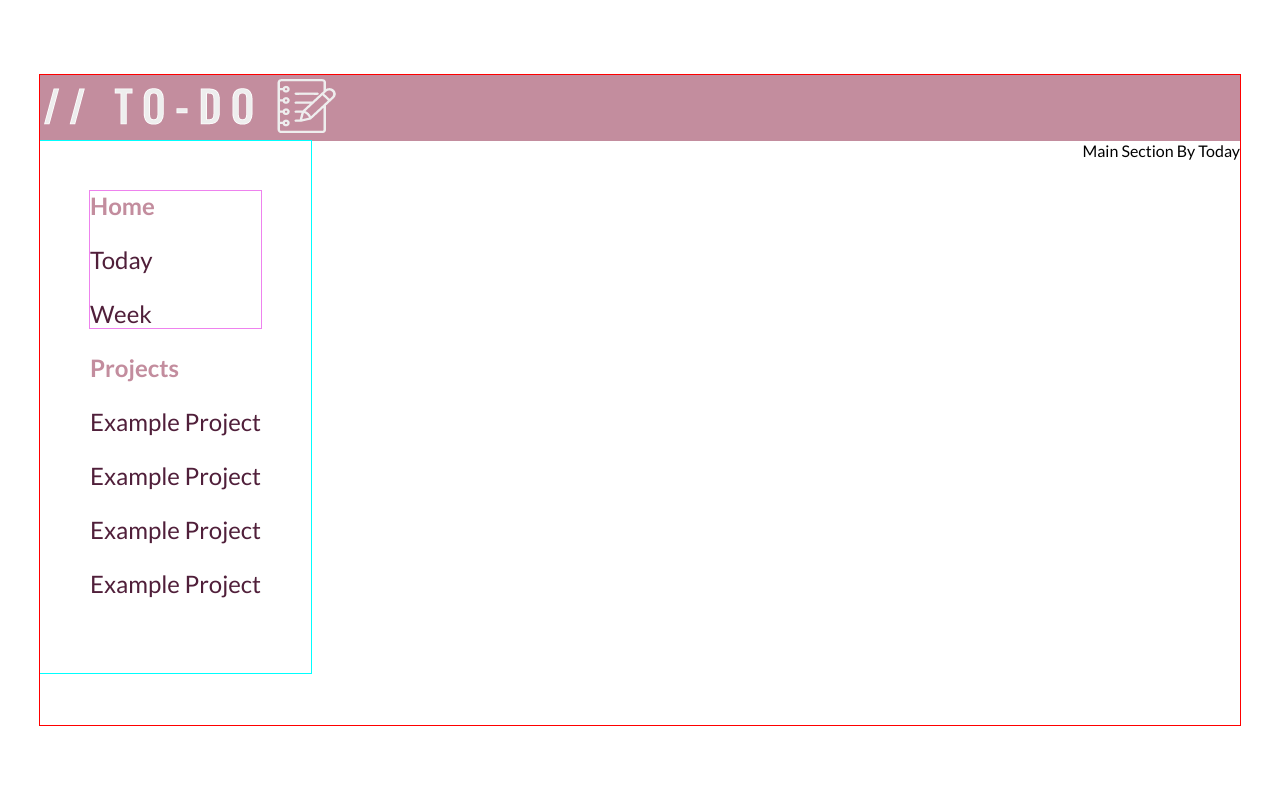
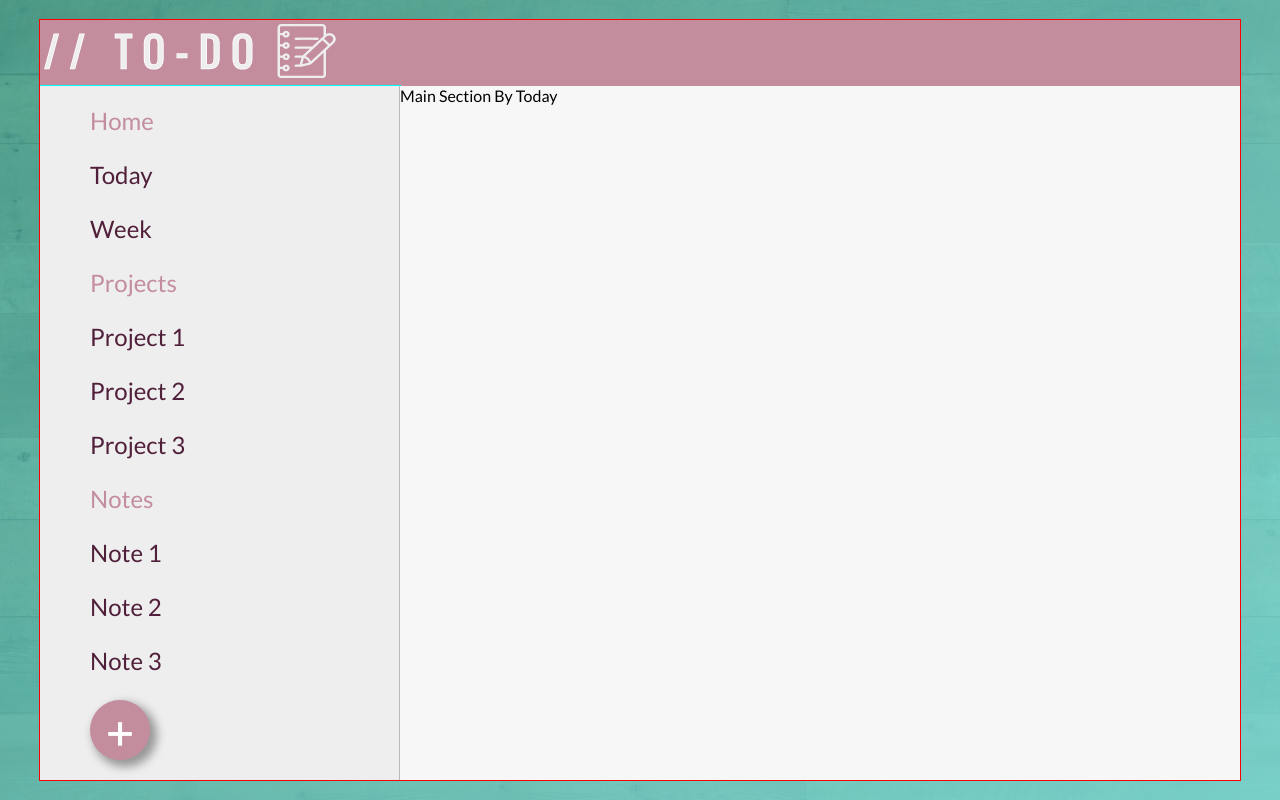
Before and after one commit to AbhishekDevJr/Workiify, a React (Create React App) app in the folder workiify/: page / in a window 1280 px wide. Built offline with nearby package versions, Linux system fonts and the light colour scheme.

Commit message:
Added Notes and Antd Modal

```diff
--- a/workiify/package.json
+++ b/workiify/package.json
@@ -11,6 +11,7 @@
     "@types/node": "^16.18.52",
     "@types/react": "^18.2.21",
     "@types/react-dom": "^18.2.7",
+    "antd": "^5.9.4",
     "react": "^18.2.0",
     "react-dom": "^18.2.0",
     "react-redux": "^8.1.3",
--- a/workiify/src/App.css
+++ b/workiify/src/App.css
@@ -2,4 +2,6 @@
     min-height: 100vh;
     display : flex;
     align-items: center;
+    background-image: linear-gradient(to right bottom, rgba(59, 163, 149, 0.8), rgba(117, 216, 213, 0.9)), url(Assets/wood-bg.jpg);
+    background-size: contain;
 }
--- a/workiify/src/components/MainSection/MainSection.tsx
+++ b/workiify/src/components/MainSection/MainSection.tsx
@@ -3,11 +3,11 @@
 import { useSelector } from 'react-redux';
 
 function MainSection() {
-  const mainRender = useSelector((state: any) => state);
-  console.log('state--->', mainRender.mainRender);
+  const mainRender = useSelector((state: any) => state.mainRender);
+  console.log('state--->', mainRender);
   return (
     <div className='container-main-section'>
-      {mainRender.mainRender.byToday ? (<div>Main Section By Today</div>) : (<div>Main Section By Week</div>)}
+      {mainRender.byToday ? (<div>Main Section By Today</div>) : (<div>Main Section By Week</div>)}
     </div>
   )
 }
--- a/workiify/src/components/MainSection/mainsection.scss
+++ b/workiify/src/components/MainSection/mainsection.scss
@@ -0,0 +1,3 @@
+.container-main-section{
+    background-color: #f7f7f7;
+}
--- a/workiify/src/components/Sidebar/Sidebar.tsx
+++ b/workiify/src/components/Sidebar/Sidebar.tsx
@@ -1,22 +1,65 @@
-import React from 'react'
+import React, { useState } from 'react'
 import './sidebar.scss';
 import { today, week } from '../../Features/mainRenderSlice';
 import { useDispatch } from 'react-redux';
+import { Button, Modal } from 'antd';
+
+type dataDummy = {
+    name: string,
+    desc: string
+};
+
+const dummyProjects: dataDummy[] = [
+    {
+        name: 'Project 1',
+        desc: ''
+    },
+    {
+        name: 'Project 2',
+        desc: ''
+    },
+    {
+        name: 'Project 3',
+        desc: ''
+    }
+];
+
+const dummyNotes: dataDummy[] = [
+    {
+        name: 'Note 1',
+        desc: ''
+    },
+    {
+        name: 'Note 2',
+        desc: ''
+    },
+    {
+        name: 'Note 3',
+        desc: ''
+    }
+];
 
 function Sidebar() {
     const dispatch = useDispatch();
+    const [isModalOpen, setIsModalOpen] = useState(false);
 
     const handleSidebarTop = (e: React.MouseEvent<HTMLLIElement>): void => {
         console.log(e.currentTarget.textContent);
         e.currentTarget.textContent === 'Today' ? (dispatch(today())) : (dispatch(week()));
     }
 
+    const handleModal = () => {
+        setIsModalOpen(true);
+    };
+
+    const handleModalClose = () => {
+        setIsModalOpen(false);
+    }
+
     return (
         <div className='container-sidebar'>
             <div className='top-sidebar'>
-                <strong>
-                    <p>Home</p>
-                </strong>
+                <p>Home</p>
                 <ul>
                     <li onClick={handleSidebarTop}>Today</li>
                     <li onClick={handleSidebarTop}>Week</li>
@@ -24,15 +67,29 @@
             </div>
 
             <div className='bottom-sidebar'>
-                <strong>
-                    <p>Projects</p>
-                </strong>
+                <p>Projects</p>
                 <ul>
-                    <li>Example Project</li>
-                    <li>Example Project</li>
-                    <li>Example Project</li>
-                    <li>Example Project</li>
+                    {dummyProjects.map((item) => <li>{item.name}</li>)}
                 </ul>
+            </div>
+
+            <div className='bottom-notes-container'>
+                <p>Notes</p>
+                <ul>
+                    {dummyNotes.map((item) => <li>{item.name}</li>)}
+                </ul>
+            </div>
+
+            <div className='container-addBtn'>
+                <Button type="primary" onClick={handleModal}>
+                    +
+                </Button>
+
+                <Modal title="Basic Modal" open={isModalOpen} onCancel={handleModalClose}>
+                    <p>Some contents...</p>
+                    <p>Some contents...</p>
+                    <p>Some contents...</p>
+                </Modal>
             </div>
         </div>
     )
--- a/workiify/src/components/Sidebar/sidebar.scss
+++ b/workiify/src/components/Sidebar/sidebar.scss
@@ -1,6 +1,9 @@
 .container-sidebar {
     outline: 1px solid cyan;
-    padding : 50px;
+    border-right: 1px solid #b9b9b9;
+    background-color: #eee;
+    padding : 20px 50px 20px 50px;
+    max-height: 100%;
     font-size: 24px;
 
     P{
@@ -17,17 +20,31 @@
         }
 
         li:hover{
-            color : rgb(195, 141, 158);
-            margin-left: 15px;
-            transition: 0.3s;
+            color: #501f3a;
+            text-decoration: underline;
         }
     }
 
     .top-sidebar {
-        outline: 1px solid violet;
-
         ul {
             li {}
         }
     }
+
+    .container-addBtn{
+        button{
+            min-height: 60px;
+            max-width: 60px;
+            font-size: 50px;
+            display: grid;
+            place-content: center;
+            border-radius: 100%;
+            background-color: rgb(195, 141, 158);
+            box-shadow: 5px 5px 10px 2px #0000005e;
+        }
+
+        button:hover{
+            background-color: rgb(195, 141, 158) !important;
+        }
+    }
 }
--- a/workiify/src/components/main.scss
+++ b/workiify/src/components/main.scss
@@ -3,11 +3,19 @@
     min-width: 1200px;
     outline : 1px solid red;
     min-height: 650px;
-    max-height: 650px;
+    // max-height: 650px;
     margin: 0 auto;
 
     .container-section{
         display : flex;
         justify-content: space-between;
+
+        .container-sidebar{
+            flex : 0 0 30%;
+        }
+
+        .container-main-section{
+            flex : 0 0 70%;
+        }
     }
 }
```
Also changed, not shown: workiify/src/Assets/wood-bg.jpg (added), 1 other file (tests, documents, lock files or other folders).
